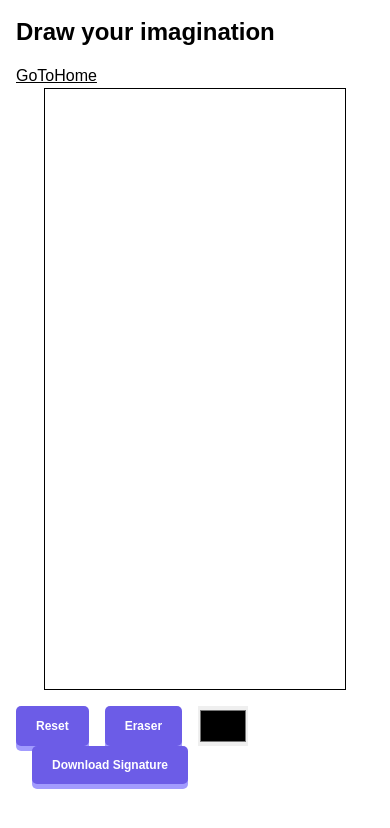
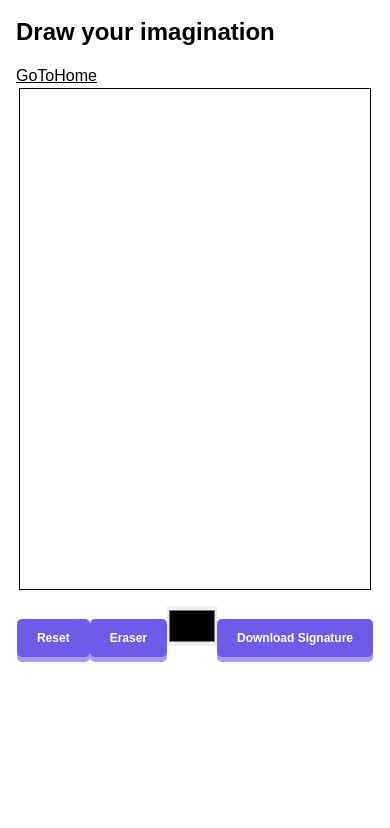
Before and after one commit to sameerkali/React_coding_round_practice, a React (Vite) app: page /seventeen in a window 390 px wide. Shown: the top 828 px of the page. Built offline with nearby package versions, Linux system fonts and the light colour scheme.

Commit message:
compleate the drowign board

```diff
--- a/src/All Assessment/assessment17/Seventeen.tsx
+++ b/src/All Assessment/assessment17/Seventeen.tsx
@@ -5,7 +5,8 @@ const Seventeen: React.FC = () => {
   const [signature, setSignature] = useState('');
   const [color, setColor] = useState('black');
   const [isErasing, setIsErasing] = useState(false);
-  const [showPrompt, setShowPrompt] = useState(true); // State to control prompt visibility
+  const [showPrompt, setShowPrompt] = useState(true);
+  const [isDrawing, setIsDrawing] = useState(false);
   const canvasRef = useRef<HTMLCanvasElement>(null);
 
   useEffect(() => {
@@ -33,40 +34,46 @@ const Seventeen: React.FC = () => {
       if (ctx) {
         ctx.strokeStyle = isErasing ? 'white' : color;
         ctx.lineWidth = isErasing ? 40 : 4;
+        ctx.lineCap = 'round';
+        ctx.lineJoin = 'round';
       }
     }
   }, [color, isErasing]);
 
-  const handleMouseDown = (e: React.MouseEvent<HTMLCanvasElement>) => {
+  const startDrawing = (e: React.MouseEvent<HTMLCanvasElement> | React.TouchEvent<HTMLCanvasElement>) => {
+    e.preventDefault();
+    setIsDrawing(true);
     const canvas = canvasRef.current;
     if (canvas) {
       const ctx = canvas.getContext('2d');
       if (ctx) {
         const rect = canvas.getBoundingClientRect();
-        const x = e.clientX - rect.left;
-        const y = e.clientY - rect.top;
+        const x = 'touches' in e ? e.touches[0].clientX - rect.left : e.clientX - rect.left;
+        const y = 'touches' in e ? e.touches[0].clientY - rect.top : e.clientY - rect.top;
         ctx.beginPath();
         ctx.moveTo(x, y);
-        ctx.stroke();
       }
     }
   };
 
-  const handleMouseMove = (e: React.MouseEvent<HTMLCanvasElement>) => {
+  const draw = (e: React.MouseEvent<HTMLCanvasElement> | React.TouchEvent<HTMLCanvasElement>) => {
+    e.preventDefault();
+    if (!isDrawing) return;
     const canvas = canvasRef.current;
-    if (canvas && e.buttons === 1) {
+    if (canvas) {
       const ctx = canvas.getContext('2d');
       if (ctx) {
         const rect = canvas.getBoundingClientRect();
-        const x = e.clientX - rect.left;
-        const y = e.clientY - rect.top;
+        const x = 'touches' in e ? e.touches[0].clientX - rect.left : e.clientX - rect.left;
+        const y = 'touches' in e ? e.touches[0].clientY - rect.top : e.clientY - rect.top;
         ctx.lineTo(x, y);
         ctx.stroke();
       }
     }
   };
 
-  const handleMouseUp = () => {
+  const endDrawing = () => {
+    setIsDrawing(false);
     const canvas = canvasRef.current;
     if (canvas) {
       const signatureDataURL = canvas.toDataURL();
@@ -106,7 +113,7 @@ const Seventeen: React.FC = () => {
   useEffect(() => {
     const timer = setTimeout(() => {
       setShowPrompt(false);
-    }, 2000); // Hide the prompt after 5 seconds
+    }, 2000);
     return () => clearTimeout(timer);
   }, []);
 
@@ -114,35 +121,37 @@ const Seventeen: React.FC = () => {
     <div className="container mx-auto p-4">
       <h1 className="text-2xl font-bold mb-4">Draw your imagination</h1>
       <GoToHome />
-      {showPrompt && (
+      {/* {showPrompt && (
         <div className="absolute top-[40%] left-[40%] bg-white p-4 border border-black rounded shadow">
           <p>This app is 100% prompt coded, by Sameer Faridi</p>
         </div>
-      )}
+      )} */}
       <div className="flex flex-col items-center space-y-4">
         <div className="flex justify-center items-center">
           <canvas
             ref={canvasRef}
-            width={window.innerWidth < 640 ? 300 : 1400}  // width: 300px on small screens, 800px on larger screens
-            height={window.innerWidth < 640 ? 600 : 500} // height: 600px on small screens, 400px on larger screens
-            onMouseDown={handleMouseDown}
-            onMouseMove={handleMouseMove}
-            onMouseUp={handleMouseUp}
-            className="border border-black"
+            width={window.innerWidth < 640 ? 350 : 1400}
+            height={window.innerWidth < 640 ? 500 : 500}
+            onMouseDown={startDrawing}
+            onMouseMove={draw}
+            onMouseUp={endDrawing}
+            onMouseLeave={endDrawing}
+            onTouchStart={startDrawing}
+            onTouchMove={draw}
+            onTouchEnd={endDrawing}
+            className="border border-black touch-none"
           />
         </div>
-        <div className="flex flex-wrap space-x-4">
+        <div className="">
           <button
             onClick={handleReset}
-            className="custom-button bg-red-500 hover:bg-red-700 text-white font-bold py-2 px-4 rounded"
+            className="custom-button text-white font-bold py-2 px-4 rounded"
           >
             Reset
           </button>
           <button
             onClick={handleEraser}
-            className={`custom-button ${
-              isErasing ? 'bg-red-800' : 'bg-gray-500'
-            } hover:bg-gray-700 text-white font-bold py-2 px-6 rounded`}
+            className="custom-button text-white font-bold py-2 px-6 rounded"
           >
             Eraser
           </button>
```
